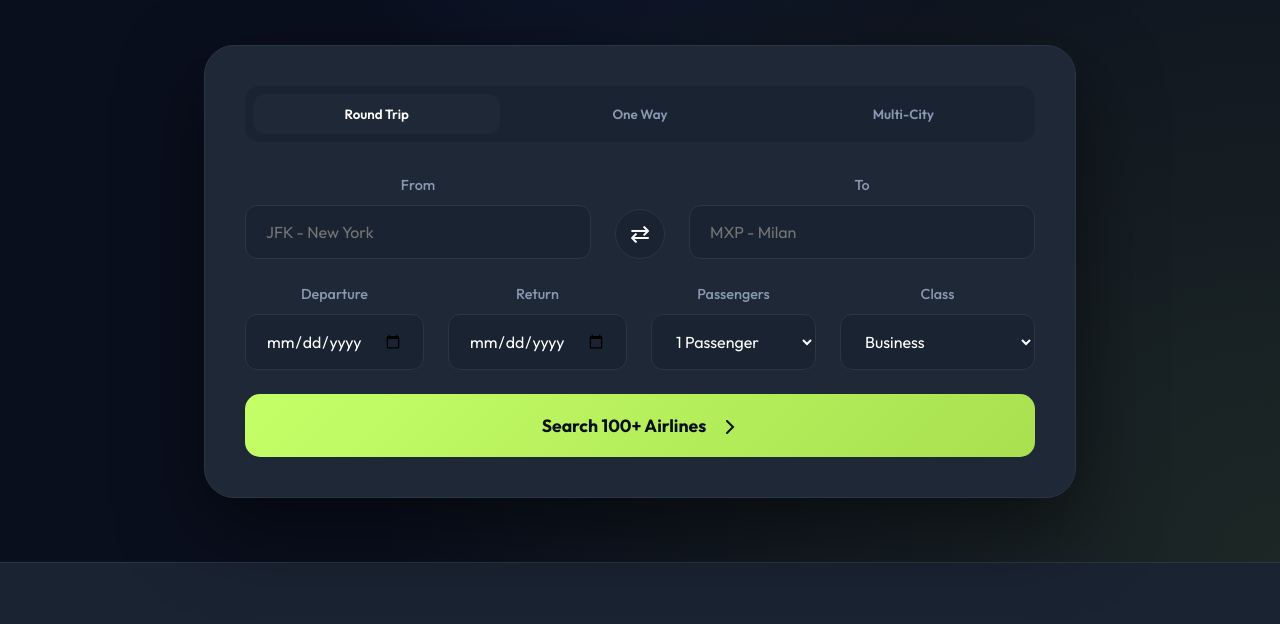
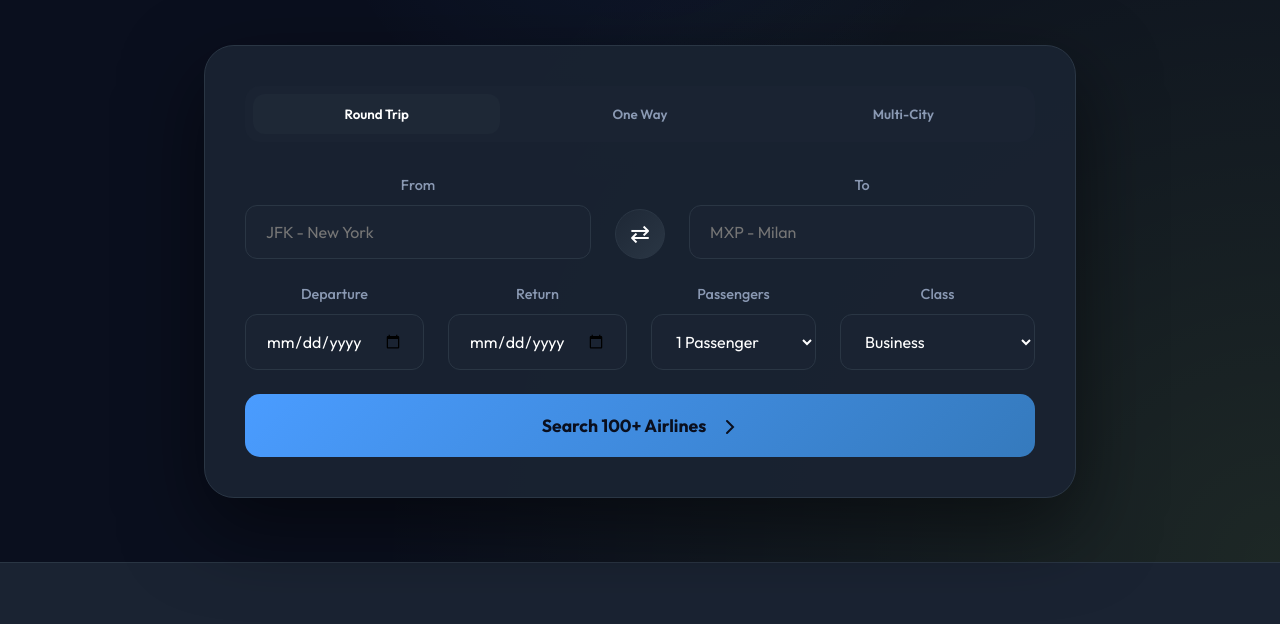
Before and after one commit to nischalravi/AwardFlight, a website: page index.html in a window 1280 px wide. Shown: the part 690-1314 px from the top of the page. Drawn offline with Linux system fonts and the light colour scheme.

Commit message:
Enhance search widget styling

```diff
--- a/enhancements.css
+++ b/enhancements.css
@@ -791,3 +791,30 @@
         grid-template-columns: 1fr;
     }
 }
+
+/* Enhanced Search Widget - Improved UX */
+.search-widget {
+    background: rgba(26, 35, 50, 0.95) !important;
+    backdrop-filter: blur(20px);
+    box-shadow: 0 30px 80px rgba(0, 0, 0, 0.5);
+}
+
+.swap-btn {
+    background: linear-gradient(135deg, #1e2836, #2a3644);
+    transition: all 0.4s;
+}
+
+.swap-btn:hover {
+    background: linear-gradient(135deg, #c5ff68, #a8e050);
+    color: #0a0f1e;
+    transform: rotate(180deg) scale(1.1);
+}
+
+.btn-search {
+    background: linear-gradient(135deg, #4a9cff, #357abd) !important;
+}
+
+.btn-search:hover {
+    transform: translateY(-3px);
+    box-shadow: 0 15px 40px rgba(74, 156, 255, 0.4);
+}
```
